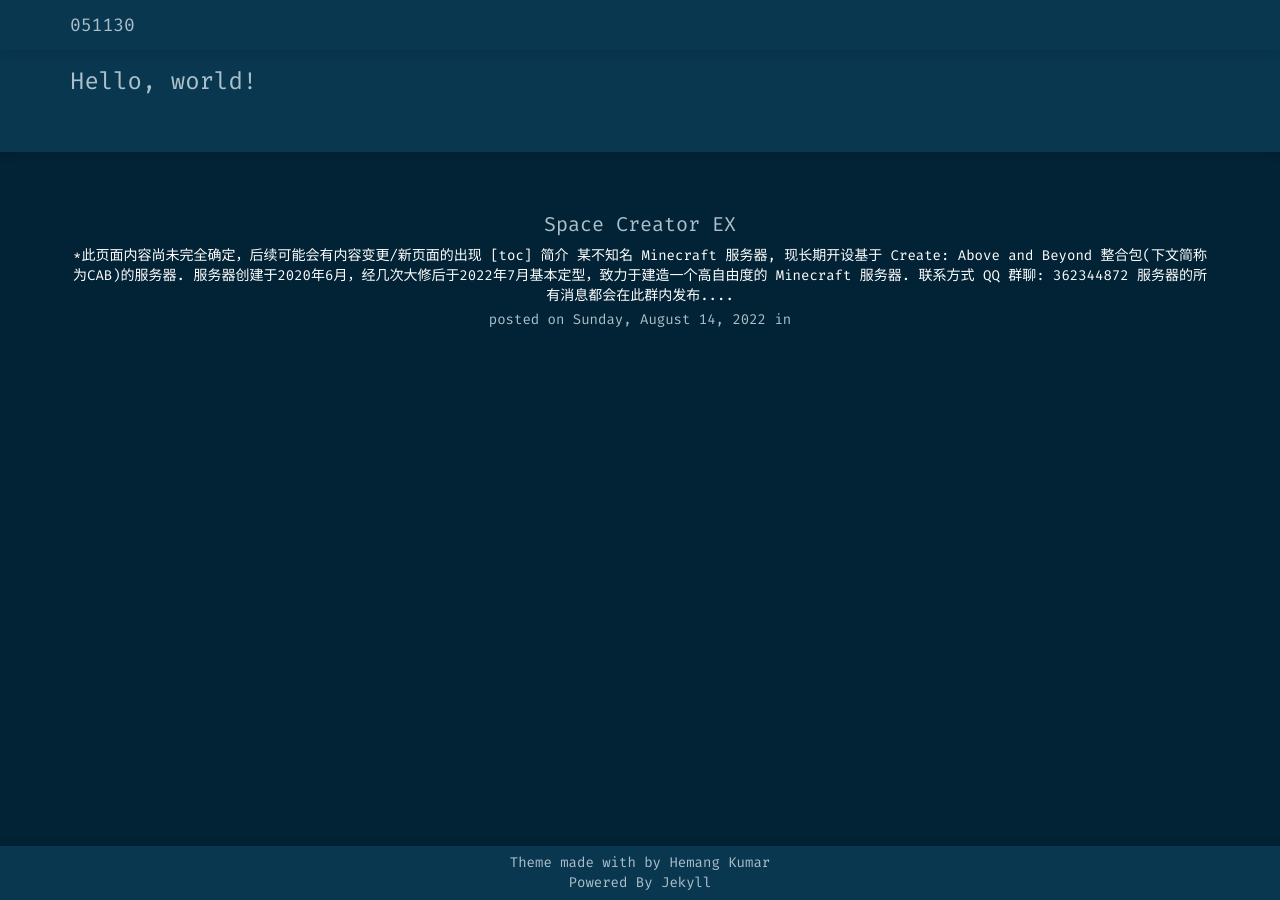
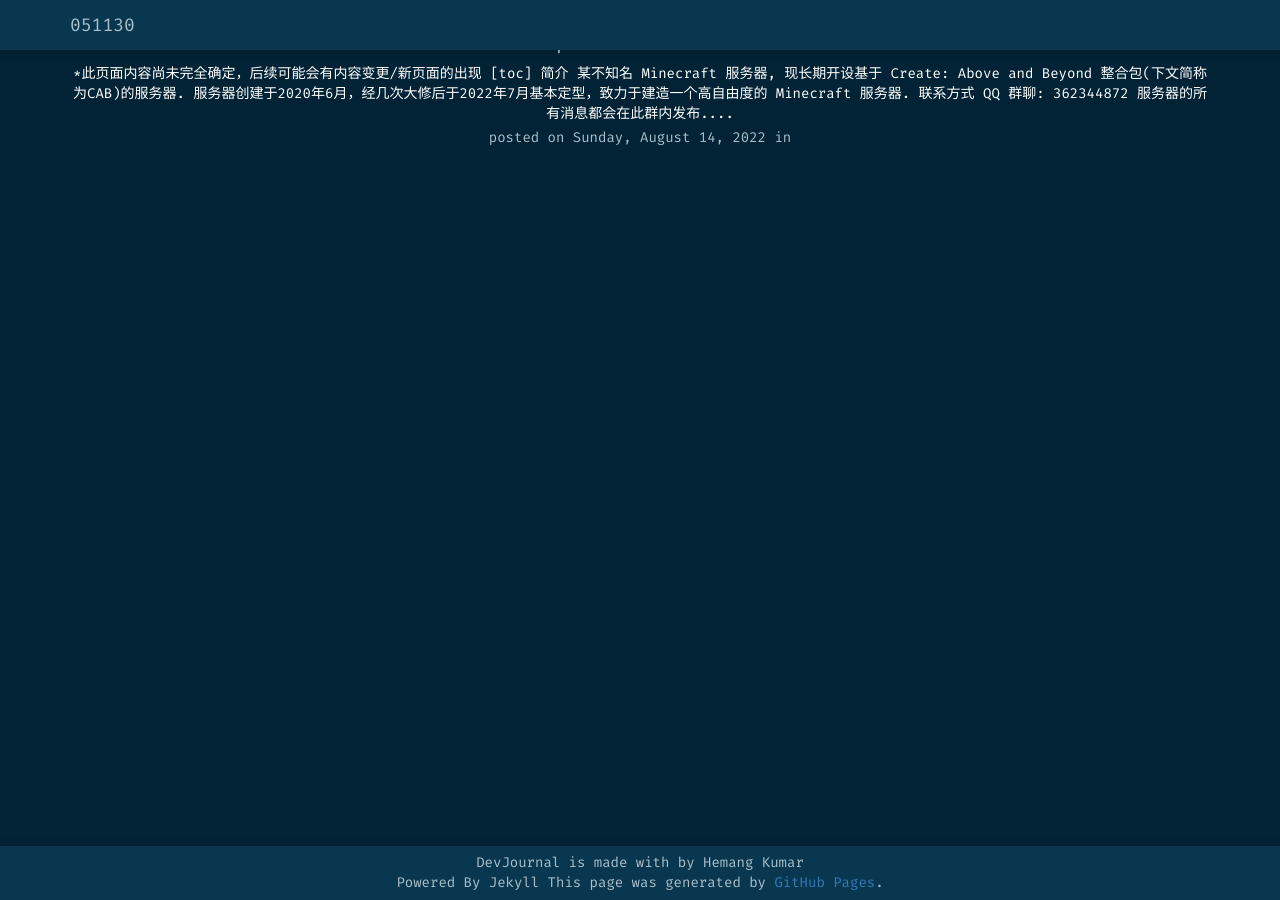
Before and after one commit to x051130x/x051130x.github.io, a Jekyll site: the page built from index.html, in a window 1280 px wide. Built offline with Jekyll 4.4.1, drawn with Linux system fonts in a browser that asks for light colours; nearby versions of some CDN libraries; some web fonts are replaced.

Commit message:
remove google apis and add github pages i

```diff
--- a/_includes/footer.html
+++ b/_includes/footer.html
@@ -1,6 +1,7 @@
 <nav class="navbar navbar-default navbar-fixed-bottom">
   <div class="container footer-content">
-    Theme made with by Hemang Kumar<br>
+    DevJournal is made with by Hemang Kumar<br>
     Powered By Jekyll
+    This page was generated by <a href="https://pages.github.com" data-jzz-gui-player="true">GitHub Pages</a>.
   </div>
 </nav>
--- a/_includes/head.html
+++ b/_includes/head.html
@@ -40,10 +40,10 @@
 {% endif %}
   <title>{% if page.title %}{{ page.title | escape }}{% else %}{{ site.title | escape }}{% endif %}</title>
   <meta name="description" content="{% if page.excerpt %}{{ page.excerpt | strip_html | strip_newlines | truncate: 160 }}{% else %}{{ site.description }}{% endif %}">
-<script src="https://cdnjs.cloudflare.com/ajax/libs/jquery/2.2.2/jquery.min.js" integrity="sha512-QAV866KcCo2YSgj8D7BW+Zn3Fe5wVKTWwzKtWy8mkW+tePcJL7JYilvdfrBFQcdz4ODD48GpIPnhTp9UDI37uw==" crossorigin="anonymous" referrerpolicy="no-referrer"></script>
-<script src="https://maxcdn.bootstrapcdn.com/bootstrap/3.3.6/js/bootstrap.min.js" integrity="sha384-0mSbJDEHialfmuBBQP6A4Qrprq5OVfW37PRR3j5ELqxss1yVqOtnepnHVP9aJ7xS" crossorigin="anonymous"></script>
+  <script src="https://cdnjs.cloudflare.com/ajax/libs/jquery/2.2.2/jquery.min.js" integrity="sha512-QAV866KcCo2YSgj8D7BW+Zn3Fe5wVKTWwzKtWy8mkW+tePcJL7JYilvdfrBFQcdz4ODD48GpIPnhTp9UDI37uw==" crossorigin="anonymous" referrerpolicy="no-referrer"></script>
+  <script src="https://maxcdn.bootstrapcdn.com/bootstrap/3.3.6/js/bootstrap.min.js" integrity="sha384-0mSbJDEHialfmuBBQP6A4Qrprq5OVfW37PRR3j5ELqxss1yVqOtnepnHVP9aJ7xS" crossorigin="anonymous"></script>
   <link rel="stylesheet" href="{{ "/css/main.css" | prepend: site.baseurl }}">
-<script src="https://maxcdn.bootstrapcdn.com/bootstrap/3.3.6/js/bootstrap.min.js" integrity="sha384-0mSbJDEHialfmuBBQP6A4Qrprq5OVfW37PRR3j5ELqxss1yVqOtnepnHVP9aJ7xS" crossorigin="anonymous"></script>
+  <script src="https://maxcdn.bootstrapcdn.com/bootstrap/3.3.6/js/bootstrap.min.js" integrity="sha384-0mSbJDEHialfmuBBQP6A4Qrprq5OVfW37PRR3j5ELqxss1yVqOtnepnHVP9aJ7xS" crossorigin="anonymous"></script>
 
   <link href='https://fonts.googleapis.com/css?family=PT+Sans' rel='stylesheet' type='text/css'>
   <link href='https://fonts.googleapis.com/css?family=Fira+Mono' rel='stylesheet' type='text/css'>
@@ -53,7 +53,7 @@
   <link href='https://fonts.googleapis.com/css?family=Alegreya:400,400italic,700' rel='stylesheet' type='text/css'>
   <link href='https://fonts.googleapis.com/css?family=Lora:400,400italic,700' rel='stylesheet' type='text/css'>
   <link href='https://fonts.googleapis.com/css?family=Fira+Sans:400,300,500,700' rel='stylesheet' type='text/css'>
-  <script src="https://ajax.googleapis.com/ajax/libs/jquery/2.2.0/jquery.min.js"></script>
+<!--  <script src="https://ajax.googleapis.com/ajax/libs/jquery/2.2.0/jquery.min.js"></script> -->
   <link href='https://fonts.googleapis.com/css?family=Open+Sans:400,700' rel='stylesheet' type='text/css'>
   <link href="https://maxcdn.bootstrapcdn.com/bootstrap/3.3.6/css/bootstrap.min.css" rel="stylesheet" integrity="sha384-1q8mTJOASx8j1Au+a5WDVnPi2lkFfwwEAa8hDDdjZlpLegxhjVME1fgjWPGmkzs7" crossorigin="anonymous">
   <link href="https://maxcdn.bootstrapcdn.com/font-awesome/4.6.1/css/font-awesome.min.css" rel="stylesheet" integrity="sha384-hQpvDQiCJaD2H465dQfA717v7lu5qHWtDbWNPvaTJ0ID5xnPUlVXnKzq7b8YUkbN" crossorigin="anonymous">
--- a/index.html
+++ b/index.html
@@ -2,6 +2,7 @@
 layout: default
 ---
 
+<!--
 <section>
   <div class="jumbotron">
     <div class="container">
@@ -11,7 +12,7 @@ layout: default
 
 </div>
 </section>
-
+-->
 <section id="page-content">
   <div class="container">
     <div class="post-list">
```
